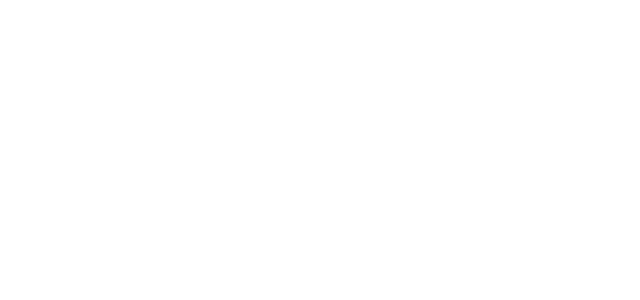
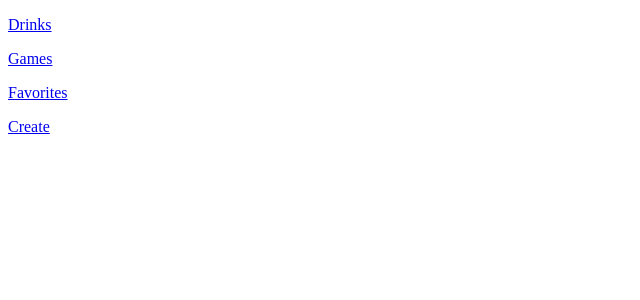
Before and after one commit to RakinBhuiyan1997/NightIn-NightOut, a React (Create React App) app in the folder frontend/: page /nightin in a window 1280 px wide. Before the commit this address had no page. Shown: the top 300 px of the page, without its empty margins (0-640 px from the left). Built offline with nearby package versions, Linux system fonts and the light colour scheme.

Commit message:
Functionality of drinks section underway

```diff
--- a/frontend/src/App.js
+++ b/frontend/src/App.js
@@ -4,6 +4,9 @@ import HomePage from "./Components/Homepage";
 import SignIn from "./Components/SignIn";
 import SignUp from "./Components/SignUp";
 import Selection from "./Components/Selection";
+import NightIn from "./Components/NightIn";
+import Drinks from "./Components/Drinks";
+import DrinksCategory from "./Components/DrinksCategory";
 
 function App() {
   return (
@@ -13,6 +16,10 @@ function App() {
         <Route path="/signin" element={<SignIn />} />
         <Route path="/signup" element={<SignUp />} />
         <Route path="/selection" element={<Selection />} />
+        <Route path="/nightin" element={<NightIn />} />
+        <Route path="/nightin/drinks" element={<Drinks />} />
+        <Route path="/nightin/drinks/:id" element={<DrinksCategory />} />
+        {/* <Route path="nightin/drinks/drink/:id" element={} /> */}
       </Routes>
     </Router>
   );
--- /dev/null
+++ b/frontend/src/Components/Drinks.js
@@ -0,0 +1,46 @@
+import React, { useEffect, useState } from "react";
+import styled from "styled-components";
+import Loading from "./Loading";
+import { motion } from "framer-motion";
+import { Link } from "react-router-dom";
+
+const Drinks = () => {
+  const [category, setCategory] = useState([]);
+  const [loading, setLoading] = useState(true);
+
+  useEffect(() => {
+    fetch("/api/drinks/categories")
+      .then((res) => {
+        return res.json();
+      })
+      .then((data) => {
+        setCategory(data.data.drinks);
+        setLoading(false);
+      });
+  }, []);
+
+  return (
+    <>
+      {loading === true && <Loading />}
+      {loading === false && (
+        <Container>
+          <header>Choose a category</header>
+          {category.map((val) => {
+            return (
+              <StyledLink to={`/nightin/drinks/${val.strCategory}`}>
+                <Card>
+                  <h4>{val.strCategory}</h4>
+                </Card>
+              </StyledLink>
+            );
+          })}
+        </Container>
+      )}
+    </>
+  );
+};
+
+const Container = styled.div``;
+const Card = styled.div``;
+const StyledLink = styled(Link)``;
+export default Drinks;
--- /dev/null
+++ b/frontend/src/Components/DrinksCategory.js
@@ -0,0 +1,68 @@
+import React, { useEffect, useState } from "react";
+import styled from "styled-components";
+import { useParams } from "react-router-dom";
+import Loading from "./Loading";
+import { Link } from "react-router-dom";
+
+const DrinksCategory = () => {
+  const { id } = useParams();
+  const [drinks, setDrinks] = useState([]);
+  const [loading, setLoading] = useState(true);
+  useEffect(() => {
+    fetch(`/api/drinks/categories/${id}`)
+      .then((res) => {
+        return res.json();
+      })
+      .then((data) => {
+        setDrinks(data.data.drinks);
+        setLoading(false);
+      });
+  }, []);
+  console.log(drinks);
+  return (
+    <div>
+      {loading === true && <Loading />}
+      {loading === false && (
+        <>
+          <Container>
+            <h1>What you gonna whip up tonight?</h1>
+            {drinks.map((val) => {
+              return (
+                <StyledLink to={`nightin/drinks/drink/${val.idDrink}`}>
+                  <Card>
+                    <Image src={val.strDrinkThumb} alt={val.strDrink} />
+                    <h4>{val.strDrink}</h4>
+                  </Card>
+                </StyledLink>
+              );
+            })}
+          </Container>
+        </>
+      )}
+    </div>
+  );
+};
+
+const Container = styled.div`
+  display: flex;
+  flex-wrap: wrap;
+  justify-content: center;
+`;
+const Card = styled.div`
+  display: flex;
+  flex-direction: column;
+  align-items: center;
+  width: 40vh;
+  height: 40vh;
+  border: 2px black solid;
+  margin: 10px;
+`;
+const Image = styled.img`
+  width: 30vh;
+  height: 30vh;
+`;
+const StyledLink = styled(Link)`
+  text-decoration: none;
+`;
+
+export default DrinksCategory;
--- a/frontend/src/Components/Loading.js
+++ b/frontend/src/Components/Loading.js
@@ -2,15 +2,12 @@ import * as React from "react";
 import { useState } from "react";
 import { render } from "react-dom";
 import { motion, MotionConfig } from "framer-motion";
-import { Refresh } from "./Refresh";
-
-import "./styles.css";
+import styled from "styled-components";
 
 const Loading = () => {
   const [count, setCount] = useState(0);
   return (
     <MotionConfig reducedMotion="user">
-      <Refresh onClick={() => setCount(count + 1)} />
       <Container>
         <motion.div
           animate={{
--- a/frontend/src/Components/NightIn.js
+++ b/frontend/src/Components/NightIn.js
@@ -1,5 +1,39 @@
 import React from "react";
 import styled from "styled-components";
 import { motion } from "framer-motion";
+import { Link } from "react-router-dom";
+const NightIn = () => {
+  return (
+    <Container>
+      <StyledLink to="/nightin/drinks">
+        <Drinks>
+          <p>Drinks</p>
+        </Drinks>
+      </StyledLink>
+      <StyledLink to="nightin/games">
+        <Games>
+          <p>Games</p>
+        </Games>
+      </StyledLink>
+      <StyledLink to="nightin/favorites">
+        <Favorites>
+          <p>Favorites</p>
+        </Favorites>
+      </StyledLink>
+      <StyledLink to="nightin/create">
+        <Create>
+          <p>Create</p>
+        </Create>
+      </StyledLink>
+    </Container>
+  );
+};
 
-const NightIn = () => {};
+const Container = styled.div``;
+const Drinks = styled.div``;
+const Games = styled.div``;
+const Favorites = styled.div``;
+const Create = styled.div``;
+const StyledLink = styled(Link)``;
+
+export default NightIn;
--- a/frontend/src/Components/Selection.js
+++ b/frontend/src/Components/Selection.js
@@ -1,14 +1,16 @@
 import React, { useContext, useState } from "react";
 import styled from "styled-components";
 import { NightContext } from "./NightContext";
-
+import { Link } from "react-router-dom";
 const Selection = () => {
   const { currentUser } = useContext(NightContext);
 
   return (
     <Container>
       <Question>Whats the vibe tonight?</Question>
-      <Button>Night In</Button>
+      <StyledLink to="/nightin">
+        <Button>Night In</Button>
+      </StyledLink>
       <Button>Night Out</Button>
     </Container>
   );
@@ -115,4 +117,6 @@ const Question = styled.p`
   top: 10%;
 `;
 
+const StyledLink = styled(Link)``;
+
 export default Selection;
```
Also changed, not shown: frontend/src/Components/DrinkRecepie.js (added), 2 other files (tests, documents, lock files or other folders).
